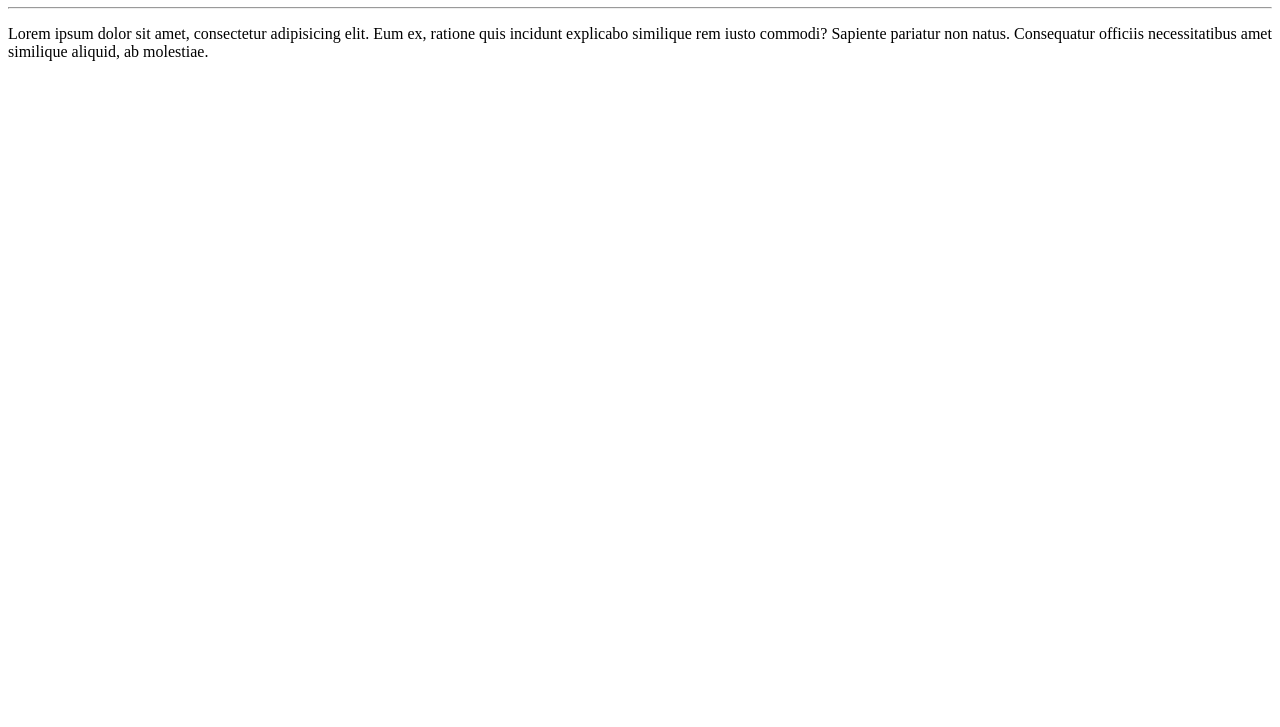
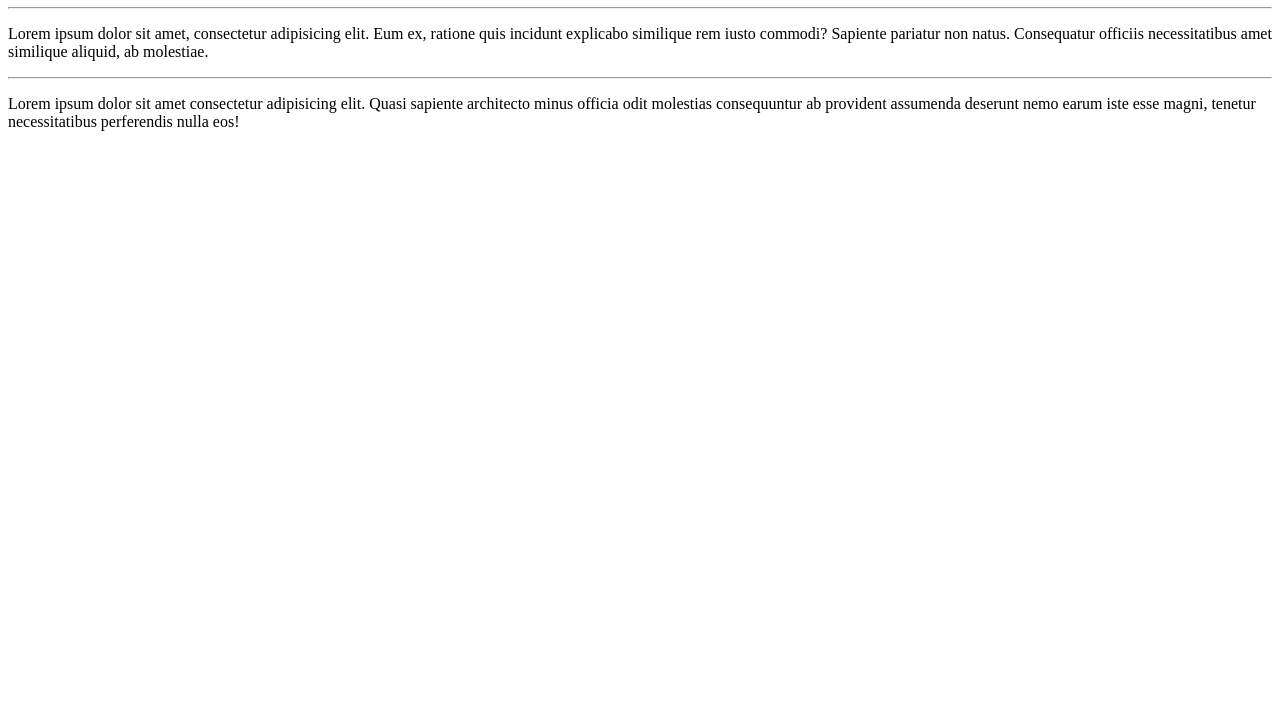
Before and after one commit to Sergio81alves/Ola-Mundo, a plain HTML site: page SITE-EXEMPLO/index.html in a window 1280 px wide. Shown: the part 73-800 px from the top of the page. Drawn offline with Linux system fonts and the light colour scheme.

Commit message:
adicionei um parágrafo

```diff
--- a/SITE-EXEMPLO/index.html
+++ b/SITE-EXEMPLO/index.html
@@ -9,7 +9,8 @@
 <body>
     <h1>Olá, mundo!</h1>
     <hr>
-    <p>Lorem ipsum dolor sit amet, consectetur adipisicing elit. Eum ex, ratione quis incidunt explicabo similique rem iusto commodi? Sapiente pariatur non natus. Consequatur officiis necessitatibus amet similique aliquid, ab molestiae.</p>
+    <p>Lorem ipsum dolor sit amet, consectetur adipisicing elit. Eum ex, ratione quis incidunt explicabo similique rem iusto commodi? Sapiente pariatur non natus. Consequatur officiis necessitatibus amet similique aliquid, ab molestiae.</p> <hr>
+    <p>Lorem ipsum dolor sit amet consectetur adipisicing elit. Quasi sapiente architecto minus officia odit molestias consequuntur ab provident assumenda deserunt nemo earum iste esse magni, tenetur necessitatibus perferendis nulla eos!</p>
 
 </body>
 </html>
```
